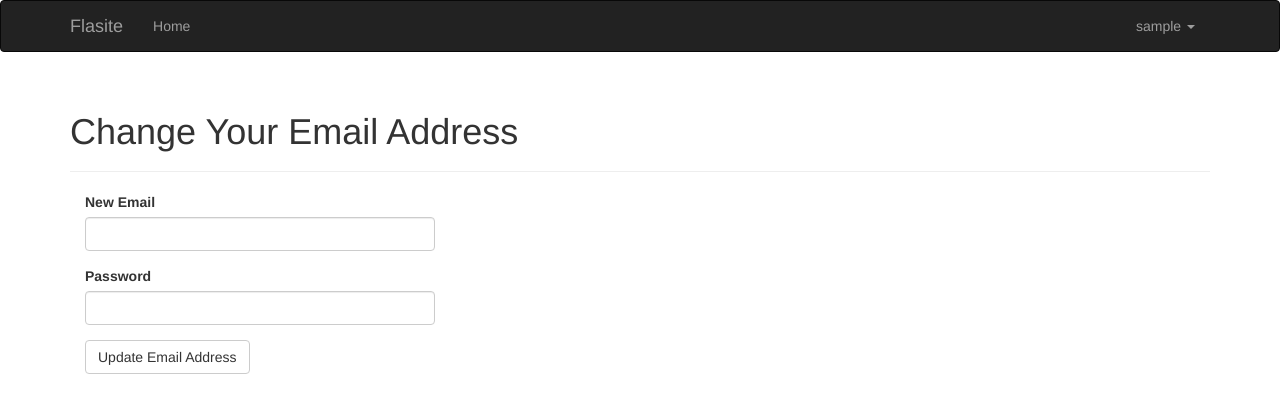
After one commit to CheStix/flasite, a Flask app: page /auth/change_email in a window 1280 px wide. The commit adds this page. Shown: the top 413 px of the page. Run offline with Flask 2, Linux system fonts and the light colour scheme; a user stored in the database is signed in; tables that the repository leaves empty hold one stand-in row (values such as "Sample post"); some libraries are stand-ins or nearby versions.

Commit message:
user's email change

```diff
--- a/app/auth/forms.py
+++ b/app/auth/forms.py
@@ -24,7 +24,7 @@ class RegistrationForm(FlaskForm):
 
     def validate_email(self, field):
         if User.query.filter_by(email=field.data.lower()).first():
-            raise ValidationError('Email alresdy registered.')
+            raise ValidationError('Email already registered.')
 
     def validate_username(self, field):
         if User.query.filter_by(username=field.data).first():
@@ -49,3 +49,13 @@ class PasswordResetForm(FlaskForm):
         DataRequired(), EqualTo('password2', message='Passwords must match')])
     password2 = PasswordField('Confirm password', validators=[DataRequired()])
     submit = SubmitField('Reset Password')
+
+
+class ChangeEmailForm(FlaskForm):
+    email = StringField('New Email', validators=[DataRequired(), Length(1, 64), Email()])
+    password = PasswordField('Password', validators=[DataRequired()])
+    submit = SubmitField('Update Email Address')
+
+    def validate_email(self, field):
+        if User.query.filter_by(email=field.data.lower()).first():
+            raise ValidationError('Email already registered.')
--- a/app/auth/views.py
+++ b/app/auth/views.py
@@ -4,7 +4,8 @@ from flask_login import login_user, login_required, logout_user, current_user
 from .. import db
 from ..models import User
 from ..email import send_mail
-from .forms import LoginForm, RegistrationForm, ChangePasswordForm, PasswordResetForm, PasswordResetRequestForm
+from .forms import LoginForm, RegistrationForm, ChangePasswordForm, PasswordResetForm, \
+    PasswordResetRequestForm, ChangeEmailForm
 from . import auth
 
 
@@ -129,3 +130,31 @@ def reset_password(token):
         else:
             return redirect(url_for('main.index'))
     return render_template('auth/reset_password.html', form=form)
+
+
+@auth.route('/change_email', methods=['GET', 'POST'])
+@login_required
+def change_email_request():
+    form = ChangeEmailForm()
+    if form.validate_on_submit():
+        if current_user.verify_password(form.password.data):
+            new_email = form.email.data.lower()
+            token = current_user.generate_email_change_token(new_email)
+            send_mail(new_email, 'Confirm your email address', 'auth/email/change_email',
+                      user=current_user, token=token)
+            flash('An email with instructions to confirm your new email address has been sent to you.')
+            return redirect(url_for('main.index'))
+        else:
+            flash('Invalid email or password')
+    return render_template('auth/change_email.html', form=form)
+
+
+@auth.route('/change_email/<token>')
+@login_required
+def change_email(token):
+    if current_user.change_email(token):
+        db.session.commit()
+        flash('Your email address has been updated.')
+    else:
+        flash('Invalid request.')
+    return redirect(url_for('main.index'))
--- /dev/null
+++ b/app/templates/auth/change_email.html
@@ -0,0 +1,13 @@
+{% extends "base.html" %}
+{% import "bootstrap/wtf.html" as wtf %}
+
+{% block title %}{{super()}} - Change Email Address{% endblock %}
+
+{% block page_content %}
+<div class="page-header">
+    <h1>Change Your Email Address</h1>
+</div>
+<div class="col-md-4">
+    {{ wtf.quick_form(form) }}
+</div>
+{% endblock %}
--- a/app/templates/base.html
+++ b/app/templates/base.html
@@ -31,6 +31,7 @@
                             class="caret"></b></a>
                     <ul class="dropdown-menu">
                         <li><a href="{{ url_for('auth.change_password') }}">Change Password</a></li>
+                        <li><a href="{{ url_for('auth.change_email_request') }}">Change Email</a></li>
                         <li><a href="{{ url_for('auth.logout') }}">Log Out</a></li>
                     </ul>
                 </li>
```
Also changed, not shown: app/models.py (+21 -0 lines), app/templates/auth/email/change_email.html (added, +9 -0 lines), app/templates/auth/email/change_email.txt (added, +11 -0 lines), tests/test_user_model.py (+28 -0 lines).
